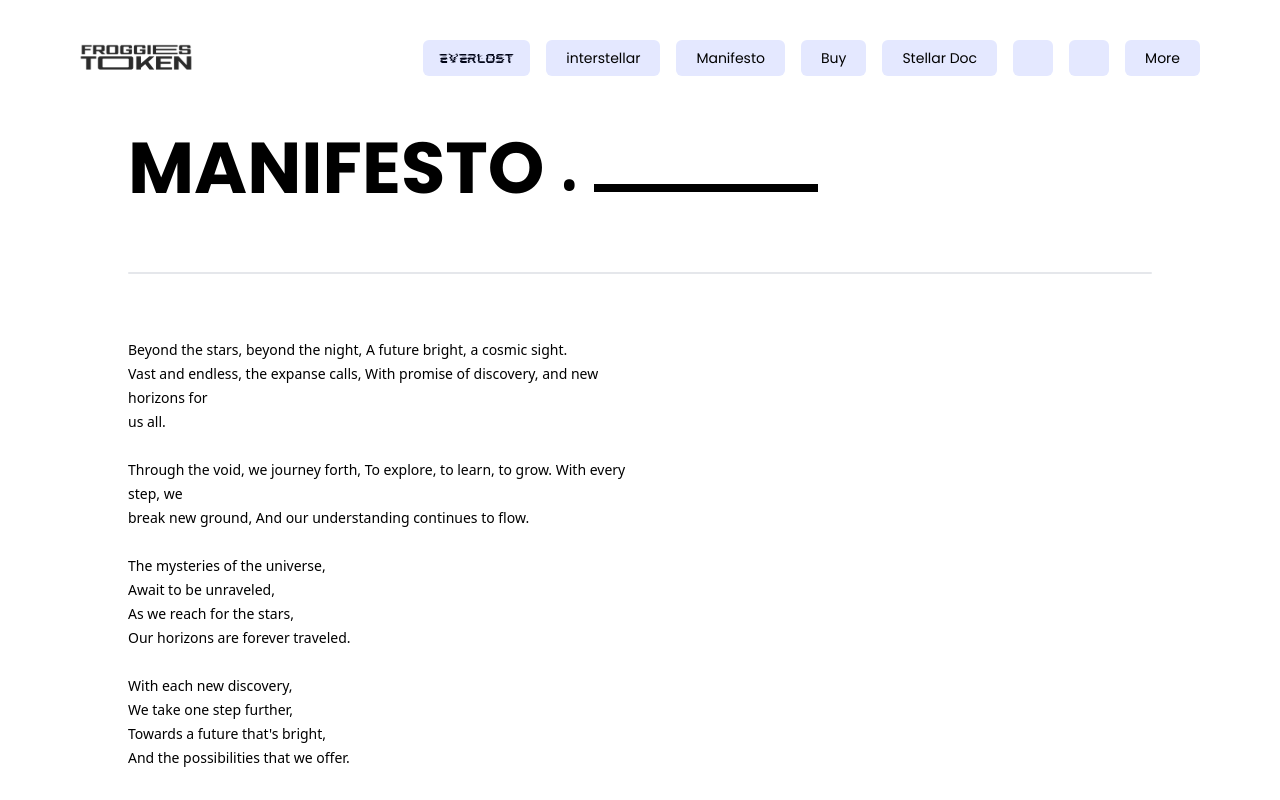
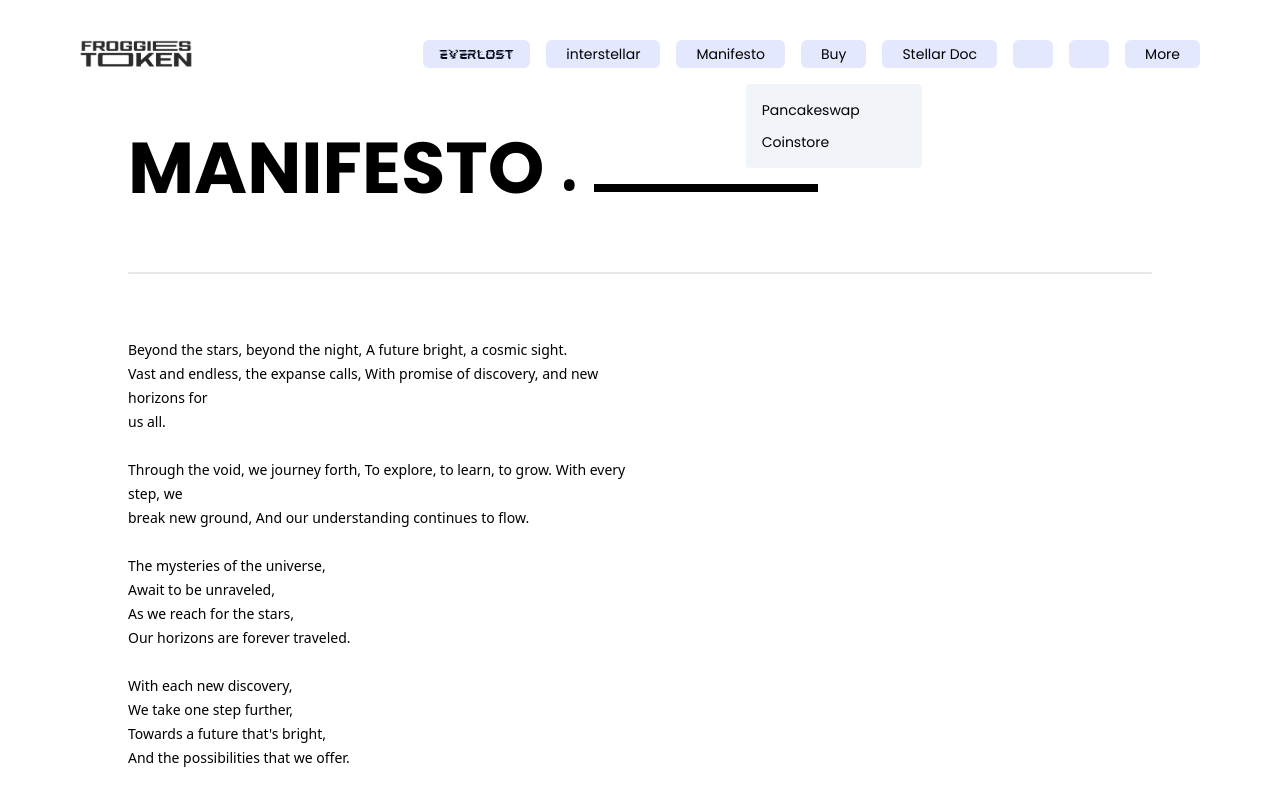
Before and after one commit to priyangsubanerjee/froggiestoken-legacy, a Next.js app: page /Manifesto in a window 1280 px wide. Both pictures are taken after a click on the item "Buy". Built offline with nearby package versions, Linux system fonts and the light colour scheme; some icons are missing.

Commit message:
navLinks light

```diff
--- a/components/NavbarLight.js
+++ b/components/NavbarLight.js
@@ -2,6 +2,7 @@
 /* eslint-disable @next/next/no-img-element */
 import Link from "next/link";
 import React, { useState, useEffect } from "react";
+import { Popover } from "@headlessui/react";
 
 function NavbarLight() {
   const [show, setShow] = useState(true);
@@ -42,42 +43,80 @@ function NavbarLight() {
         <li className="bg-[#E4E8FF] rounded-md py-1 px-5 flex items-center font-poppins text-sm">
           <span>interstellar</span>
         </li>
+
         <li className="bg-[#E4E8FF] rounded-md py-1 px-5 flex items-center font-poppins text-sm">
+          <a href={"/Manifesto"}>
             <span>Manifesto</span>
+          </a>
         </li>
-        <li className="bg-[#E4E8FF] rounded-md py-1 px-5 flex items-center font-poppins text-sm">
+
+        <li className="bg-[#E4E8FF] rounded-md py-1 px-5 font-poppins text-sm flex items-center">
+          <Popover className="relative">
+            <Popover.Button className="focus:outline-none flex items-center ">
               <span>Buy</span>
               <iconify-icon
                 height="20"
                 width="20"
                 icon="gridicons:dropdown"
               ></iconify-icon>
+            </Popover.Button>
+            <Popover.Panel className="absolute left-1/2 top-10 rounded p-4 -translate-x-1/2 z-10 bg-slate-100 w-44 h-fit">
+              <div className="flex flex-col space-y-3">
+                <a href="https://pancakeswap.finance/swap?outputCurrency=0x7029994f28fd39ff934A96b25591D250A2183f67&inputCurrency=BNB">
+                  Pancakeswap
+                </a>
+                <a href="https://www.coinstore.com/#/spot/FRGSTUSDT">
+                  Coinstore
+                </a>
+              </div>
+            </Popover.Panel>
+          </Popover>
         </li>
 
         <li className="bg-[#E4E8FF] rounded-md py-1 px-5 flex items-center font-poppins text-sm">
           <span>Stellar Doc</span>
         </li>
         <li className="bg-[#E4E8FF] rounded-md py-1 px-5 flex items-center font-poppins text-sm">
+          <a href={"https://t.me/officialfroggiestoken"}>
             <iconify-icon
               height="20"
               width="20"
               icon="file-icons:telegram"
             ></iconify-icon>
+          </a>
         </li>
         <li className="bg-[#E4E8FF] rounded-md py-1 px-5 flex items-center font-poppins text-sm">
+          <a href={"https://www.twitter.com/froggiestoken/"}>
             <iconify-icon
               height="20"
               width="20"
               icon="mdi:twitter"
             ></iconify-icon>
+          </a>
         </li>
-        <li className="bg-[#E4E8FF] rounded-md py-2 px-5 flex items-center font-poppins text-sm">
+        <li className="bg-[#E4E8FF] rounded-md py-1 px-5 font-poppins text-sm flex items-center">
+          <Popover className="relative">
+            <Popover.Button className="focus:outline-none flex items-center ">
               <span>More</span>
               <iconify-icon
                 height="20"
                 width="20"
                 icon="gridicons:dropdown"
               ></iconify-icon>
+            </Popover.Button>
+            <Popover.Panel className="absolute left-1/2 top-10 rounded p-4 -translate-x-1/2 z-10 bg-slate-100 w-44 h-fit">
+              <div className="flex flex-col space-y-3">
+                <a href="https://nanuqe.com/froggies-token/">KYC</a>
+                <a href="https://bscscan.com/token/0x7029994f28fd39ff934a96b25591d250a2183f67">
+                  BSCScan
+                </a>
+                <a href="https://www.coingecko.com/en/coins/froggies-token">
+                  CoinGecko
+                </a>
+                <a href="https://coinmarketcap.com/currencies/froggies/">CMC</a>
+              </div>
+            </Popover.Panel>
+          </Popover>
         </li>
       </ul>
     </div>
```
Lines whose indentation alone changed are shown as unchanged.
